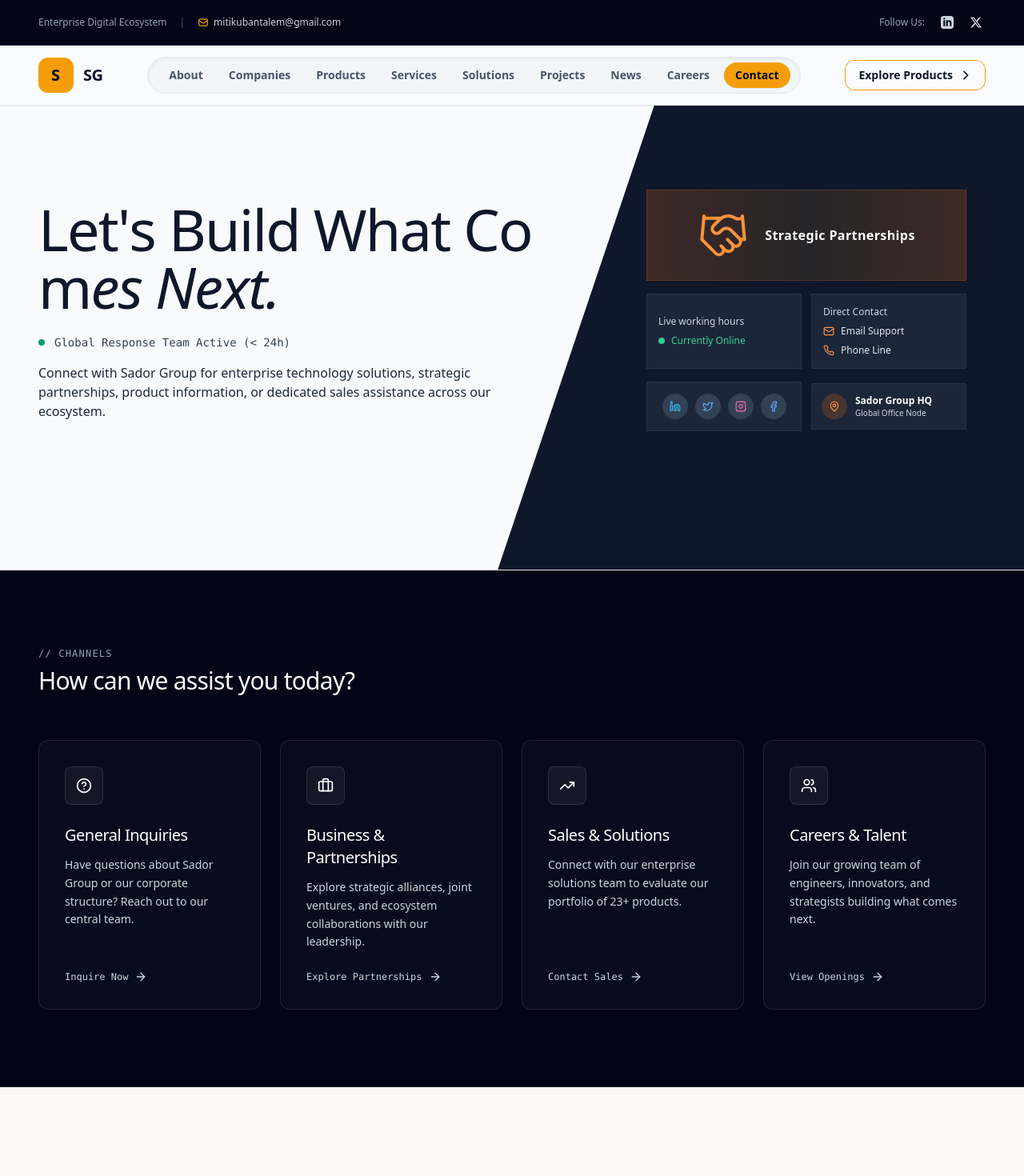
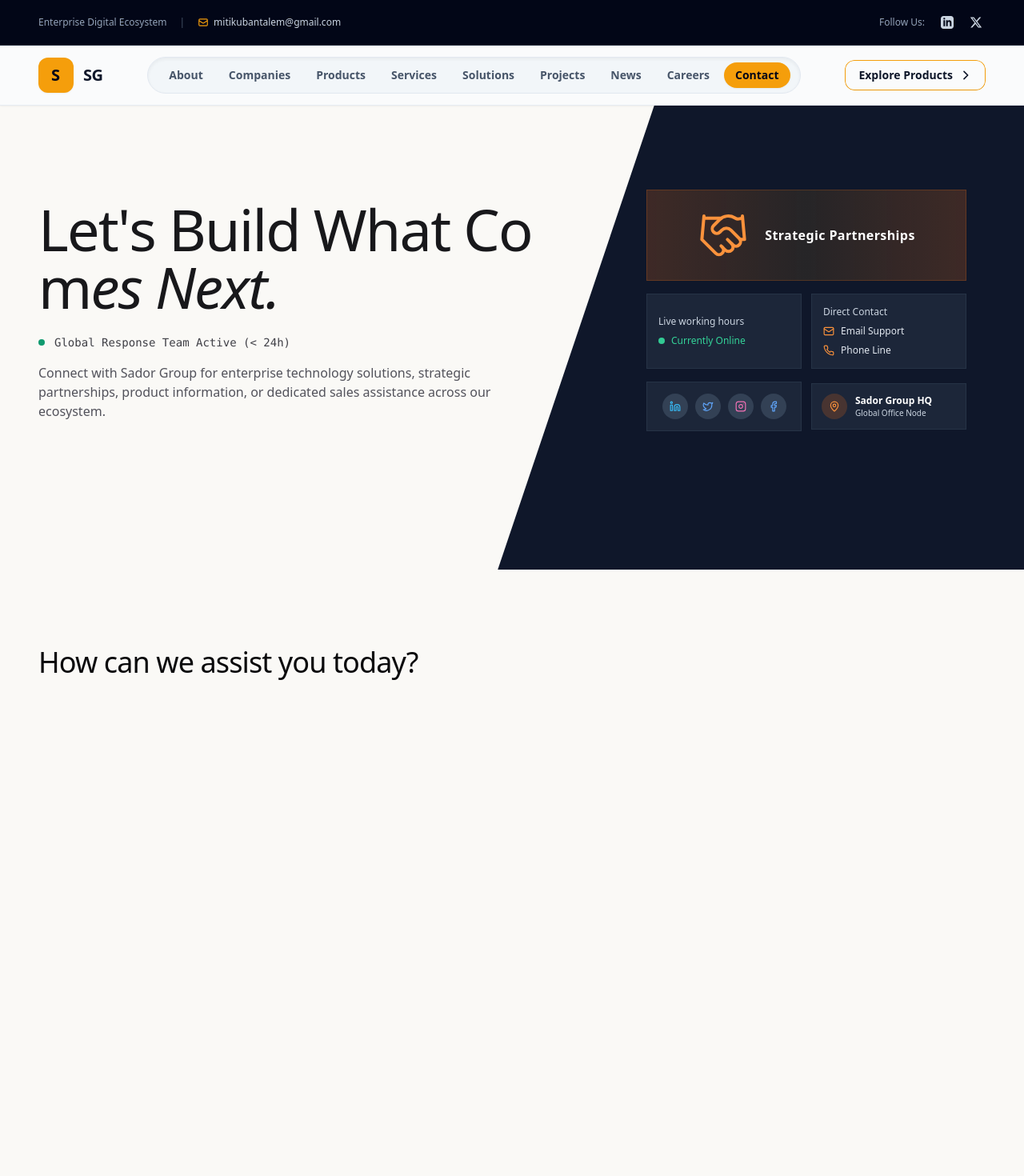
Before and after one commit to bante27/sador-group-website, a React (Vite) app: page /contact in a window 1280 px wide. Shown: the top 1470 px of the page at 80% size. Built offline with nearby package versions, Linux system fonts and the light colour scheme.

Commit message:
remove background color herosection and remove boreder line round zink 200

```diff
--- a/src/features/contact/components/ContactCTA.tsx
+++ b/src/features/contact/components/ContactCTA.tsx
@@ -43,7 +43,7 @@ export const ContactCTA: React.FC = () => {
   };
 
   return (
- <section ref={ctaRef} className="py-20 sm:py-28 relative overflow-hidden bg-[#FAF9F6] border-none outline-none">
+ <section ref={ctaRef} className="py-20 sm:py-28 relative overflow-hidden bg-[#FAF9F6] ">
       <div className="max-w-5xl mx-auto px-4 sm:px-6 lg:px-12 text-center relative z-10">
         <div>
           <span className="cta-element text-xs font-mono tracking-widest text-zinc-500 uppercase mb-4 block">
--- a/src/features/contact/components/ContactForm.tsx
+++ b/src/features/contact/components/ContactForm.tsx
@@ -130,7 +130,7 @@ export const ContactForm: React.FC<ContactFormProps> = ({ onSubmit }) => {
   };
 
   return (
-    <section id="contact-form" ref={formSectionRef} className="py-16 sm:py-24 bg-[#FAF9F6] border-b border-zinc-200">
+    <section id="contact-form" ref={formSectionRef} className="py-16 sm:py-24 bg-[#FAF9F6]">
       <div className="max-w-4xl mx-auto px-4 sm:px-6 lg:px-12">
 
         {/* Header */}
--- a/src/features/contact/components/ContactHero.tsx
+++ b/src/features/contact/components/ContactHero.tsx
@@ -5,7 +5,7 @@ import { Handshake, Mail, Phone, Linkedin, Twitter, Instagram, Facebook, MapPin
 
 const GeometricBackground: React.FC = () => {
   return (
-    <div className="absolute inset-0 z-0 pointer-events-none overflow-hidden bg-slate-50" aria-hidden="true">
+    <div className="absolute inset-0 z-0 pointer-events-none overflow-hidden bg-[#FAF9F6]" aria-hidden="true">
       <svg
         className="w-full h-full"
         viewBox="0 0 1440 800"
@@ -61,14 +61,14 @@ export const ContactHero: React.FC = () => {
   const titleText = "Let's Build What Comes Next.";
 
   return (
-    <div ref={heroRef} className="relative pt-8 pb-8 md:pt-16 md:pb-16 border-b border-slate-200 overflow-hidden">
+    <div ref={heroRef} className="relative pt-8 pb-8 md:pt-16 md:pb-16 bg-[#FAF9F6]  overflow-hidden">
       <GeometricBackground />
 
       <div className="max-w-7xl mx-auto px-4 sm:px-6 lg:px-12 relative z-10 pt-4 md:pt-16">
         <div className="grid grid-cols-1 lg:grid-cols-12 gap-8 lg:gap-12 items-center">
 
-          <div className="lg:col-span-7 text-slate-900 pr-0 lg:pr-4">
-            <h1 className="text-3xl sm:text-5xl lg:text-7xl font-light tracking-tight mb-4 sm:mb-6 leading-[1.15] sm:leading-[1.1] text-slate-900" aria-label={titleText}>
+          <div className="lg:col-span-7 text-zinc-900 pr-0 lg:pr-4">
+            <h1 className="text-3xl sm:text-5xl lg:text-7xl font-light tracking-tight mb-4 sm:mb-6 leading-[1.15] sm:leading-[1.1] text-zinc-900" aria-label={titleText}>
               {titleText.split('').map((char, index) => {
                 const isItalic = index >= 20;
                 return (
@@ -83,12 +83,12 @@ export const ContactHero: React.FC = () => {
               })}
             </h1>
 
-            <div className="hero-animate flex items-center gap-3 text-xs sm:text-sm text-slate-700 font-mono mb-3 sm:mb-4 opacity-100">
+            <div className="hero-animate flex items-center gap-3 text-xs sm:text-sm text-zinc-700 font-mono mb-3 sm:mb-4 opacity-100">
               <span className="w-2 h-2 rounded-full bg-emerald-600 animate-pulse shrink-0" />
               <span>Global Response Team Active (&lt; 24h)</span>
             </div>
 
-            <p className="hero-animate text-sm sm:text-base text-slate-800 font-light leading-relaxed max-w-xl opacity-100">
+            <p className="hero-animate text-sm sm:text-base text-zinc-600 font-light leading-relaxed max-w-xl opacity-100">
               Connect with Sador Group for enterprise technology solutions, strategic partnerships, product information, or dedicated sales assistance across our ecosystem.
             </p>
           </div>
--- a/src/features/contact/components/ContactMethods.tsx
+++ b/src/features/contact/components/ContactMethods.tsx
@@ -16,6 +16,7 @@ const iconMap: Record<string, React.ElementType> = {
 export const ContactMethods: React.FC = () => {
   const containerRef = useRef<HTMLDivElement>(null);
 
+  // Advanced GSAP Animation: Scales up from a compact box to a wider/full display with smooth scroll trigger
   useEffect(() => {
     const prefersReducedMotion = window.matchMedia('(prefers-reduced-motion: reduce)').matches;
     if (prefersReducedMotion) return;
@@ -23,17 +24,19 @@ export const ContactMethods: React.FC = () => {
     const ctx = gsap.context(() => {
       gsap.fromTo(
         '.method-card',
-        { y: 40, opacity: 0 },
+        { scale: 0.92, y: 40, opacity: 0 },
         {
+          scale: 1,
           y: 0,
           opacity: 1,
-          duration: 0.8,
-          stagger: 0.15,
+          duration: 0.85,
+          stagger: 0.12,
           ease: 'power3.out',
           scrollTrigger: {
             trigger: containerRef.current,
-            start: 'top 80%',
-            toggleActions: 'play none none none',
+            start: 'top 75%',
+            end: 'bottom 20%',
+            toggleActions: 'play reverse play reverse',
           },
         }
       );
@@ -45,18 +48,16 @@ export const ContactMethods: React.FC = () => {
   const handleCardClick = (link: string) => {
     const el = document.querySelector(link);
     if (el) {
-      el.scrollIntoView({ behavior: 'smooth' });
+      el.scrollIntoView({ behavior: 'smooth', block: 'center' });
     }
   };
 
   return (
-    <section ref={containerRef} className="py-24 border-b border-white/10 bg-slate-950/40">
-      <div className="max-w-7xl mx-auto px-6 lg:px-12">
+    <section ref={containerRef} className="py-16 sm:py-24 bg-[#FAF9F6] ">
+      <div className="max-w-7xl mx-auto px-4 sm:px-6 lg:px-12">
         <div className="mb-14">
-          <span className="text-xs font-mono tracking-widest text-slate-400 uppercase mb-2 block">
-            // CHANNELS
-          </span>
-          <h2 className="text-3xl font-light text-white tracking-tight">How can we assist you today?</h2>
+
+          <h2 className="text-3xl sm:text-4xl font-light text-zinc-950 tracking-tight">How can we assist you today?</h2>
         </div>
 
         <div className="grid grid-cols-1 md:grid-cols-2 lg:grid-cols-4 gap-6">
@@ -66,16 +67,16 @@ export const ContactMethods: React.FC = () => {
               <div
                 key={method.id}
                 onClick={() => handleCardClick(method.link)}
-                className="method-card group relative p-8 rounded-xl border border-white/10 bg-slate-900/40 hover:bg-slate-900/80 hover:border-white/30 transition-all duration-300 cursor-pointer flex flex-col justify-between"
+                className="method-card group relative p-8 rounded-xl border border-zinc-300 bg-white hover:border-zinc-400 shadow-xs hover:shadow-xl transition-all duration-500 cursor-pointer flex flex-col justify-between"
               >
                 <div>
-                  <div className="w-12 h-12 rounded-lg bg-white/5 border border-white/10 flex items-center justify-center text-white mb-6 group-hover:scale-105 group-hover:border-white/30 transition-all duration-300">
+                  <div className="w-12 h-12 rounded-lg bg-zinc-100 border border-zinc-300 flex items-center justify-center text-zinc-950 mb-6 group-hover:scale-105 group-hover:border-zinc-400 transition-all duration-300 shadow-xs">
                     <IconComponent className="w-5 h-5" />
                   </div>
-                  <h3 className="text-xl font-medium text-white mb-3">{method.title}</h3>
-                  <p className="text-sm text-slate-300 font-light leading-relaxed mb-6">{method.description}</p>
+                  <h3 className="text-xl font-medium text-zinc-950 mb-3">{method.title}</h3>
+                  <p className="text-sm text-zinc-600 font-light leading-relaxed mb-6">{method.description}</p>
                 </div>
-                <div className="flex items-center text-xs font-mono text-slate-300 group-hover:text-white transition-colors">
+                <div className="flex items-center text-xs font-mono text-zinc-700 group-hover:text-zinc-950 transition-colors">
                   <span>{method.actionText}</span>
                   <ArrowRight className="w-4 h-4 ml-2 group-hover:translate-x-1 transition-transform" />
                 </div>
@@ -87,3 +88,5 @@ export const ContactMethods: React.FC = () => {
     </section>
   );
 };
+
+export default ContactMethods;
```
